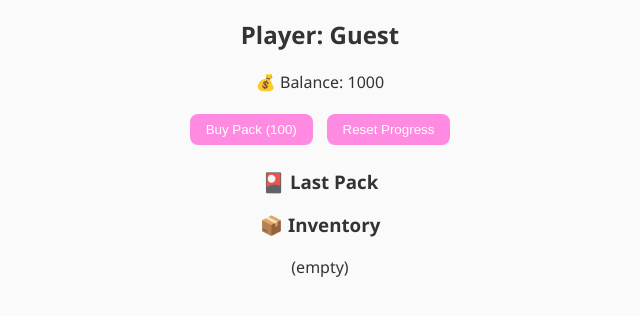
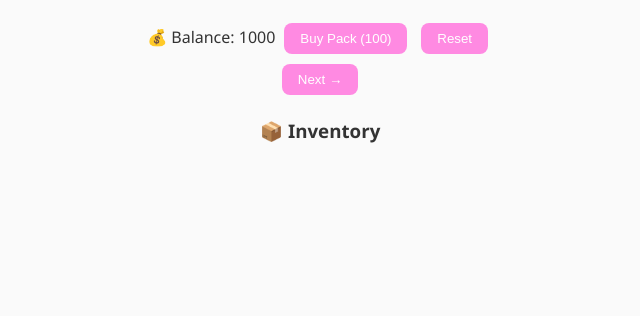
Before and after one commit to FishingHelper/FishingHelper.github.io, a plain HTML site: page index.html in a window 1280 px wide. Shown: the part 78-394 px from the top of the page, without its empty margins (320-960 px from the left). Drawn offline with Linux system fonts and the light colour scheme.

Commit message:
Update index.html

```diff
--- a/index.html
+++ b/index.html
@@ -3,23 +3,28 @@
 <head>
   <meta charset="UTF-8">
   <meta name="viewport" content="width=device-width, initial-scale=1.0">
-  <title>Brainrot Card Opener</title>
+  <title>Brainrot Pack Opener</title>
   <link rel="stylesheet" href="style.css">
 </head>
 <body>
   <h1>🧠 Brainrot Card Opener</h1>
 
-  <div id="player-area">
-    <h2>Player: <span id="player-name">Guest</span></h2>
-    <p>💰 Balance: <span id="balance">1000</span></p>
+  <div id="player">
+    💰 Balance: <span id="balance">1000</span>
     <button id="buy-pack">Buy Pack (100)</button>
-    <button id="reset">Reset Progress</button>
+    <button id="reset">Reset</button>
   </div>
 
-  <section id="last-pack">
-    <h3>🎴 Last Pack</h3>
-    <div id="pack-cards"></div>
-  </section>
+  <div id="pack-area">
+    <div id="pack" class="closed"></div>
+  </div>
+
+  <div id="card-viewer" class="hidden">
+    <div id="card-container">
+      <div id="card"></div>
+      <button id="next-card">Next →</button>
+    </div>
+  </div>
 
   <section id="inventory">
     <h3>📦 Inventory</h3>
```
